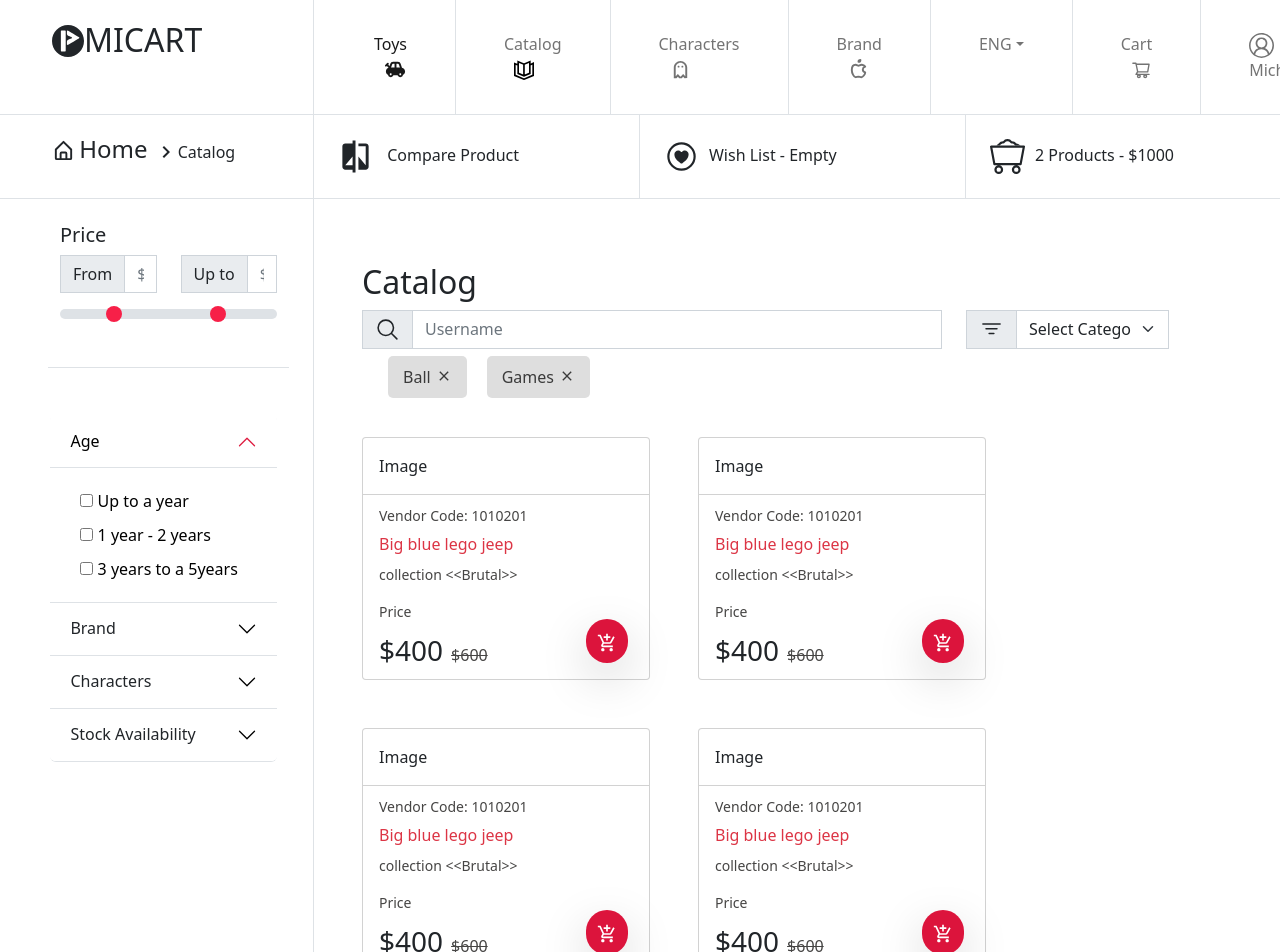
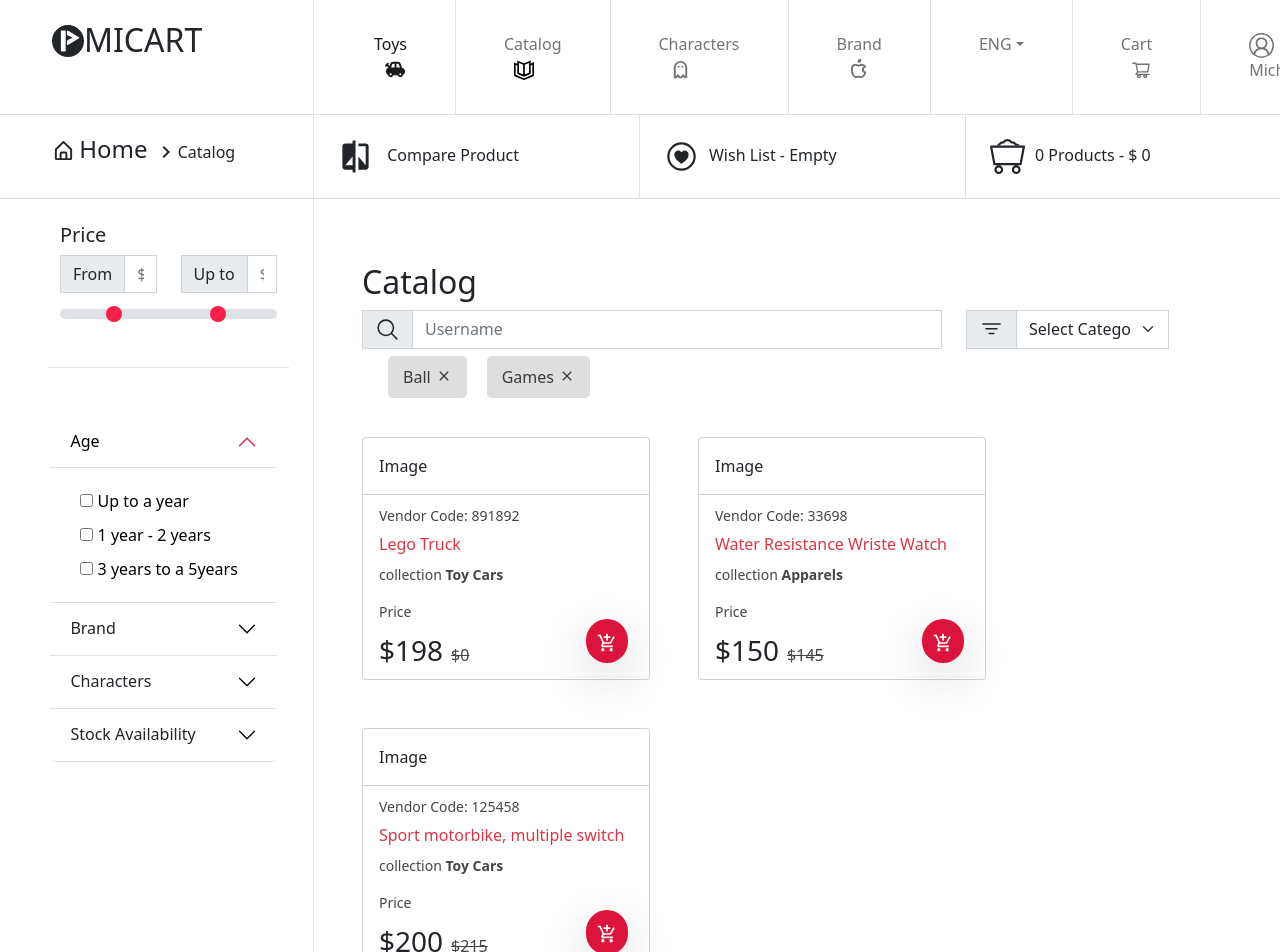
Before and after one commit to Dinixweb/shopping-cart, a Next.js app: page / in a window 1280 px wide. Shown: the top 952 px of the page. Built offline with nearby package versions, Linux system fonts and the light colour scheme; data requests are answered from the project's data file.

Commit message:
updates on product

```diff
--- a/components/mainpage/breadcrumb.tsx
+++ b/components/mainpage/breadcrumb.tsx
@@ -1,8 +1,11 @@
 import {BiHomeAlt} from 'react-icons/bi'
 import {MdKeyboardArrowRight, MdCompare} from 'react-icons/md'
 import { IoHeartCircleOutline } from 'react-icons/io5'
-import {BsMinecartLoaded} from 'react-icons/bs'
+import { BsMinecartLoaded } from 'react-icons/bs'
+import { useAuth } from '../../hooks/useContext'
 const BreadCrumb = () => {
+    const { cart } = useAuth()
+    console.log("breadCrumb",cart.length, cart)
     return (
         <div className="main">
             <div className="row">
@@ -15,7 +18,7 @@ const BreadCrumb = () => {
                     <div className="row ">
                     <div className="col-4 border-end p-4"><span><MdCompare size={35} style={{marginRight:10}}/> Compare Product</span></div>
                     <div className="col-4 border-end p-4"><span><IoHeartCircleOutline size={35} style={{marginRight:10}}/>Wish List - Empty</span></div>
-                    <div className="col-4 border-end p-4"><span><BsMinecartLoaded size={35} style={{marginRight:10}}/>2 Products - $1000</span></div>
+                    <div className="col-4 border-end p-4"><span><BsMinecartLoaded size={35} style={{marginRight:10}}/>{cart.length} Products - $ {cart.length>0?(cart.map((total: { salePrice: number })=>total.salePrice).reduce((a:number,b:number)=>a+b)):(0)}</span></div>
                     </div>
                 </div>
             </div>
--- a/components/mainpage/productslist.tsx
+++ b/components/mainpage/productslist.tsx
@@ -1,13 +1,35 @@
-import SingleProduct from "./singleproduct"
+import SingleProduct from './singleproduct';
+import { useAuth } from '../../hooks/useContext';
+import { productDetails, productList } from '../../interfaces/cartItems';
+import { useState, useEffect } from 'react';
+import axios from 'axios';
 const ProductList = () => {
-    return (
-        <div className="main d-flex flex-wrap gap-5">
-            <SingleProduct />
-            <SingleProduct />
-            <SingleProduct />
-            <SingleProduct />
-            <SingleProduct/>
-        </div>
-    )
-}
-export default ProductList
+  const [productsList, setProductList] = useState<productDetails[] | []>([]);
+  const { productsItems, setCart,cart } = useAuth();
+  useEffect(() => {
+    const GetPorducts = async () => {
+      const response = await axios.get(` http://localhost:3500/products`);
+      setProductList(response.data);
+    };
+    GetPorducts();
+  }, [productsItems, setProductList]);
+
+    const addToCart = (product: productDetails) => {
+        setCart([...cart, product])
+        console.log("cart",cart)
+  };
+  return (
+    <div className="main d-flex flex-wrap gap-5">
+      {productsList.map((item) => {
+        return (
+          <SingleProduct
+            key={item.productId}
+            product={item}
+            addToCart={addToCart}
+          />
+        );
+      })}
+    </div>
+  );
+};
+export default ProductList;
--- a/components/mainpage/singleproduct.tsx
+++ b/components/mainpage/singleproduct.tsx
@@ -1,23 +1,27 @@
 import { MdAddShoppingCart } from 'react-icons/md'
-const SingleProduct = () => {
+import { productDetails, singleProduct } from '../../interfaces/cartItems'
+const SingleProduct = ({product, addToCart}:singleProduct) => {
 
     return (
         <div className="main">
-            <div className="card rounded-1">
+
+                <div className="card rounded-1 gap">
                 <div className="card-body">Image</div>
                 <div className="card-footer bg-white text-secondary">
-                    <small>Vendor Code: 1010201</small>
-                    <h6 className='text-danger mt-2'>Big blue lego jeep</h6>
-                    <small>collection {"<<Brutal>>"}</small>
+                    <small>Vendor Code: {product.vendorNo}</small>
+                    <h6 className='text-danger mt-2'>{product.productName}</h6>
+                    <small>collection <strong>{product.productCat}</strong></small>
                     <h6 className='mt-3'><small >Price</small></h6>
                     <div className="row">
-                        <div className="col-7 text-dark"><span className="fs-3">$400<small className="fs-6 ms-2 text-secondary"><s>$600</s></small></span></div>
+                        <div className="col-7 text-dark"><span className="fs-3">${product.salePrice}<small className="fs-6 ms-2 text-secondary"><s>${product.discountPrice}</s></small></span></div>
                         <div className="col-5">
-                            <span className='addCartButton shadow-lg'><MdAddShoppingCart color='white' size={20}/></span>
+                            <span className='addCartButton shadow-lg' onClick={()=>addToCart(product)}><MdAddShoppingCart color='white' size={20}/></span>
                         </div>
                    </div>
                 </div>
             </div>
+
+
         </div>
     )
 }
--- a/db.json
+++ b/db.json
@@ -17,6 +17,15 @@
             "salePrice": 150,
             "discountPrice": 145,
             "productCat": "Apparels"
+        },
+        {
+            "productId": 3,
+            "productName": "Sport motorbike, multiple switch",
+            "productQTY": 7,
+            "vendorNo": 125458,
+            "salePrice": 200,
+            "discountPrice": 215,
+            "productCat": "Toy Cars"
         }
     ]
 }
--- a/hooks/useContext.tsx
+++ b/hooks/useContext.tsx
@@ -1,24 +1,31 @@
-import { useContext,createContext, useState, useEffect, Children  } from "react"
+import {
+  useContext,
+  createContext,
+  useState,
+  ReactNode
+} from 'react';
+import { productDetails, productList } from '../interfaces/cartItems';
 
-const myContext = createContext<unknown | null>(null);
+const myContext = createContext<any | null>(null);
 
-export interface child {
-  Children: React.ReactNode;
-}
-export function ContextProvider  ({Children}:child) {
-
-    const miCartContext = cartProvider()
-    return (
-        <myContext.Provider value={miCartContext}>{Children}</myContext.Provider>
-    )
+export function ContextProvider({ children }: { children: ReactNode }) {
+  const miCartContext = CartProvider();
+  return (
+    <myContext.Provider value={miCartContext}>{children}</myContext.Provider>
+  );
 }
 export const useAuth = () => {
-    return useContext(myContext);
-}
+  return useContext(myContext);
+};
 
-const cartProvider = () => {
-
-    return {
-
-    }
-}
+const CartProvider = () => {
+  const [productsItems, setProductItems] = useState<productList | []>([]);
+  const [cart, setCart] = useState<productList[] | []>([]);
+  console.log("setCart",cart)
+  return {
+    productsItems,
+    setProductItems,
+    cart,
+    setCart
+  };
+};
--- a/pages/_app.tsx
+++ b/pages/_app.tsx
@@ -1,27 +1,32 @@
-import 'bootstrap/dist/css/bootstrap.css';
-import '../styles/globals.css'
-import '../css/custom.min.css'
-import Script from 'next/script';
-import {ContextProvider} from '../hooks/useContext';
-import { Provider } from 'react-redux';
-import { store, persistor } from '../store'
-import {PersistGate} from 'redux-persist/lib/integration/react'
-import type { AppProps } from 'next/app'
-
+import "bootstrap/dist/css/bootstrap.css";
+import "../styles/globals.css";
+import "../css/custom.min.css";
+import Script from "next/script";
+import { ContextProvider } from "../hooks/useContext";
+import { Provider } from "react-redux";
+import { store, persistor } from "../store";
+import { PersistGate } from "redux-persist/lib/integration/react";
+import type { AppProps } from "next/app";
+import React from "react";
 
 function MyApp({ Component, pageProps }: AppProps) {
-return<>
-  <Script id='bootstrap-cdn' src='https://cdn.jsdelivr.net/npm/bootstrap@5.1.3/dist/js/bootstrap.bundle.min.js'>
-  </Script>
-  {/* {...Children} */}
+  return (
+    <>
+      <Script
+        id="bootstrap-cdn"
+        src="https://cdn.jsdelivr.net/npm/bootstrap@5.1.3/dist/js/bootstrap.bundle.min.js"
+      ></Script>
+      <React.StrictMode>
         <Provider store={store}>
           <PersistGate loading="" persistor={persistor}>
-      {/* <ContextProvider> */}
+            <ContextProvider>
               <Component {...pageProps} />
-      {/* </ContextProvider> */}
+            </ContextProvider>
           </PersistGate>
         </Provider>
+      </React.StrictMode>
     </>
+  );
 }
 
-export default MyApp
+export default MyApp;
--- a/pages/index.tsx
+++ b/pages/index.tsx
@@ -1,13 +1,11 @@
 import type { NextPage } from 'next'
 import Head from 'next/head'
 import Image from 'next/image'
-import styles from '../styles/Home.module.css'
-import { cart, cartItem } from "../interfaces/cartItems"
-import { GetServerSideProps } from 'next'
-import axios from 'axios'
+import styles from '../styles/Home.module.css'/*  */
 import HomePage from './home'
 
-const Home: NextPage = (data) => {
+
+const Home: NextPage = () => {
 
   return (
     <div>
@@ -23,15 +21,6 @@ const Home: NextPage = (data) => {
   )
 }
 
-export const getServerSideProps: GetServerSideProps = async (context) => {
-               const response = await axios.get(`http://localhost:3500/products`)
-                return {
-                        props:
-                        {
-                        data:response.data
-                        }
-        }
 
-}
 
 export default Home
```
Also changed, not shown: interfaces/cartItems.ts (+22 -4 lines), 1 other file (tests, documents, lock files or other folders). Lines whose indentation alone changed are shown as unchanged.
